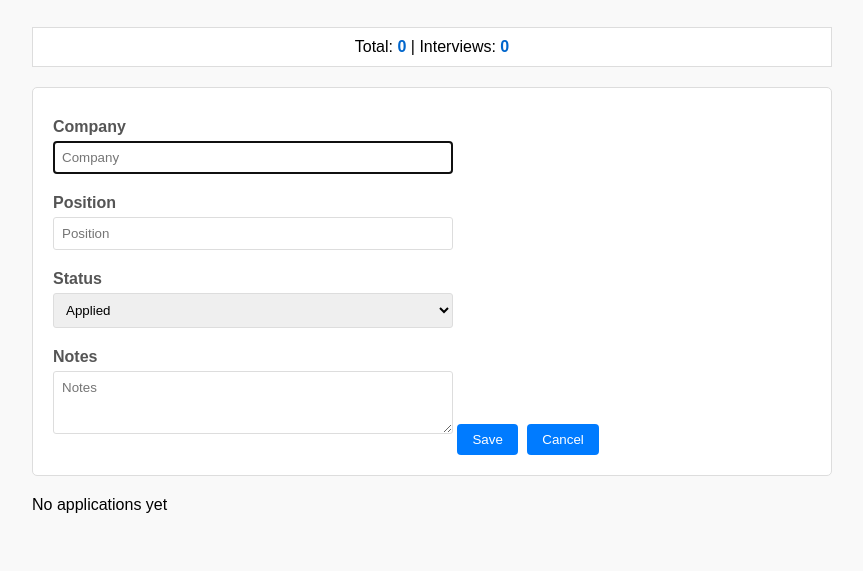
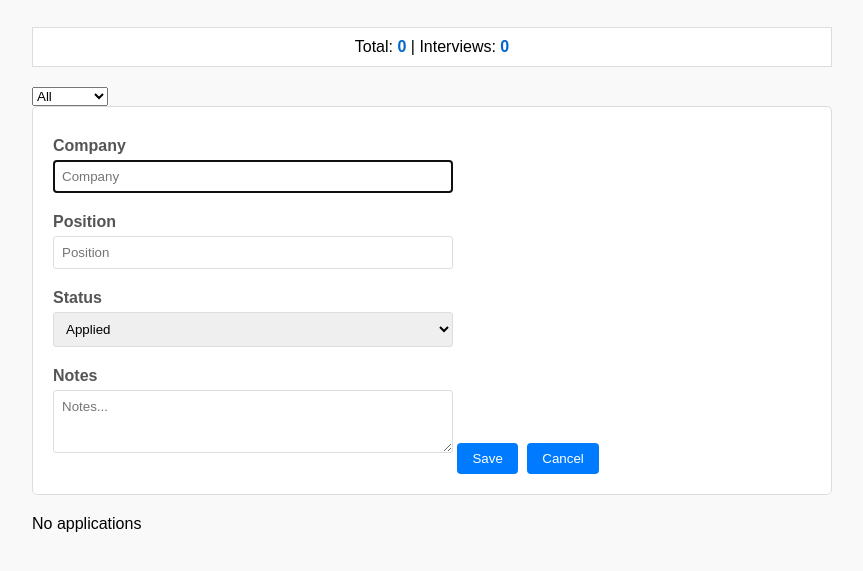
Before and after one commit to Luis-Ojeda99/jobhunt-tracker, a website: page public/index.html in a window 1280 px wide. Both pictures are taken after a click on the button "Add Application". Shown: the part 81-652 px from the top of the page, without its empty margins (208-1071 px from the left). Drawn offline with Linux system fonts and the light colour scheme; no server answers.

Commit message:
feat: add filter by status functionality

```diff
--- a/public/index.html
+++ b/public/index.html
@@ -12,6 +12,16 @@
     <div id="stats">
       Total: <span id="totalCount">-</span> | Interviews:
       <span id="interviewCount">-</span>
+    </div>
+
+    <div>
+      <select id="filterStatus">
+        <option value="">All</option>
+        <option value="applied">Applied</option>
+        <option value="interview">Interview</option>
+        <option value="rejected">Rejected</option>
+        <option value="offer">Offer</option>
+      </select>
     </div>
 
     <form id="applicationForm" style="display: none">
@@ -46,7 +56,7 @@
         id="notes"
         name="notes"
         rows="3"
-        placeholder="Notes"
+        placeholder="Notes..."
       ></textarea>
 
       <button type="submit" id="saveBtn">Save</button>
--- a/public/js/app.js
+++ b/public/js/app.js
@@ -1,4 +1,5 @@
 let applications = [];
+let currentFilter = '';
 
 const listEl = document.getElementById("list");
 const formEl = document.getElementById("applicationForm");
@@ -16,19 +17,24 @@ async function loadApplications() {
 
 async function loadStats() {
   const stats = await API.getStats();
-  // update the numbers
-  document.getElementById("totalCount").textContent = stats.total;
-  document.getElementById("interviewCount").textContent = stats.interviews;
+  document.getElementById('totalCount').textContent = stats.total;
+  document.getElementById('interviewCount').textContent = stats.interviews;
 }
 
 function displayApplications() {
-  if (applications.length === 0) {
-    listEl.innerHTML = "<p>No applications yet</p>";
+  // filter if needed
+  let toShow = applications;
+  if (currentFilter) {
+    toShow = applications.filter(app => app.status === currentFilter);
+  }
+
+  if (toShow.length === 0) {
+    listEl.innerHTML = "<p>No applications</p>";
     return;
   }
 
   let html = "";
-  applications.forEach((app) => {
+  toShow.forEach((app) => {
     const date = new Date(app.date_applied).toLocaleDateString();
     html += `
       <div class="application-entry">
@@ -36,13 +42,11 @@ function displayApplications() {
           <strong>${app.company}</strong> — ${app.position}
           <br>
           <small>Applied: ${date}</small>
-          ${app.notes ? `<div class="notes">${app.notes}</div>` : ""}
+          ${app.notes ? `<div class="notes">${app.notes}</div>` : ''}
         </div>
         <div>
           <span class="status ${app.status}">${app.status}</span>
-          <button class="delete-btn" onclick="deleteApplication(${
-            app.id
-          })">×</button>
+          <button class="delete-btn" onclick="deleteApplication(${app.id})">×</button>
         </div>
       </div>
     `;
@@ -98,6 +102,11 @@ async function deleteApplication(id) {
   }
 }
 
+function filterApplications() {
+  currentFilter = document.getElementById('filterStatus').value;
+  displayApplications();
+}
+
 // Make deleteApplication available globally
 window.deleteApplication = deleteApplication;
 
@@ -109,4 +118,7 @@ document.addEventListener("DOMContentLoaded", () => {
   addBtn.addEventListener("click", showForm);
   cancelBtn.addEventListener("click", hideForm);
   formEl.addEventListener("submit", saveApplication);
+
+  // filter change
+  document.getElementById('filterStatus').addEventListener('change', filterApplications);
 });
```
